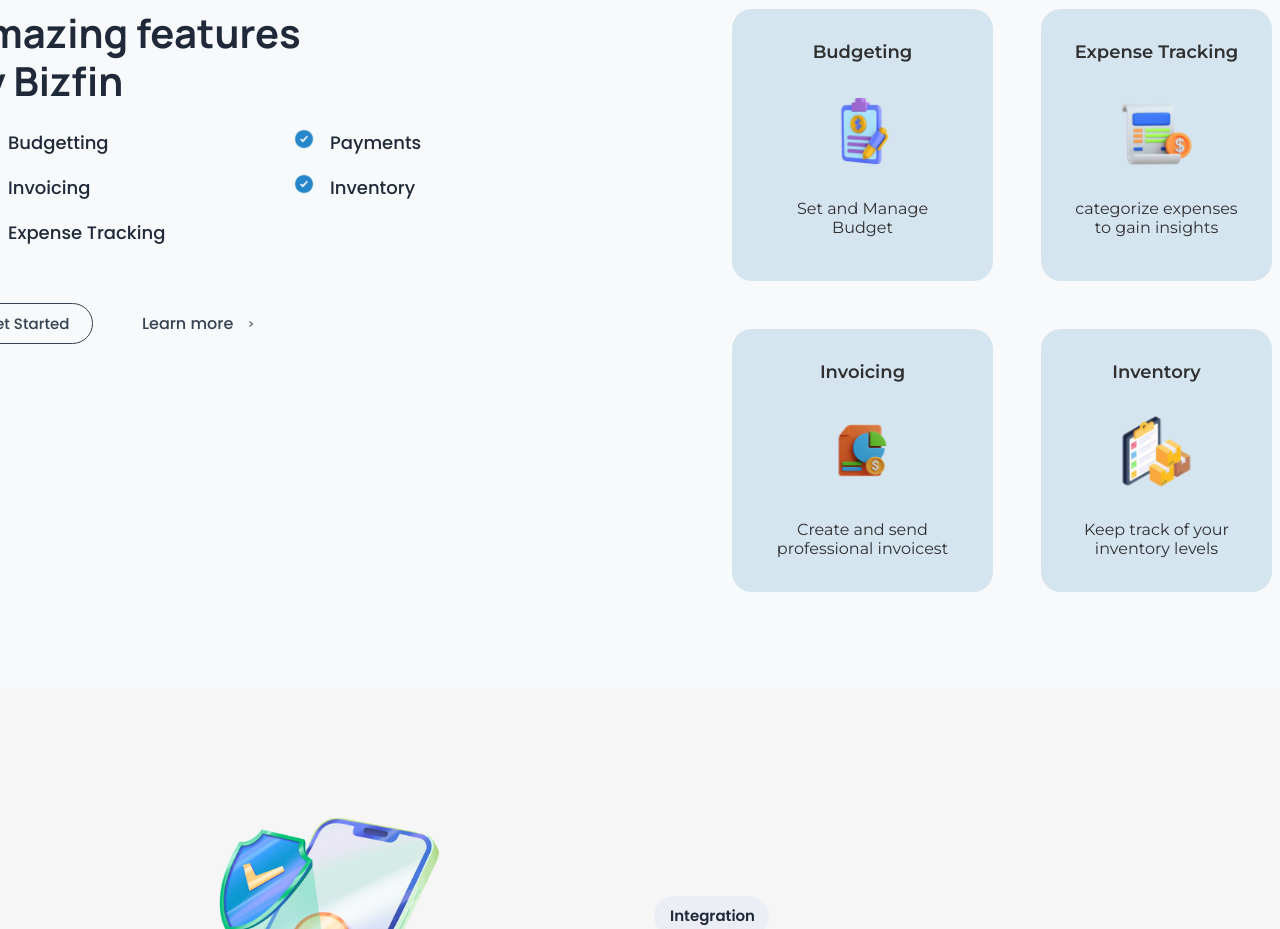
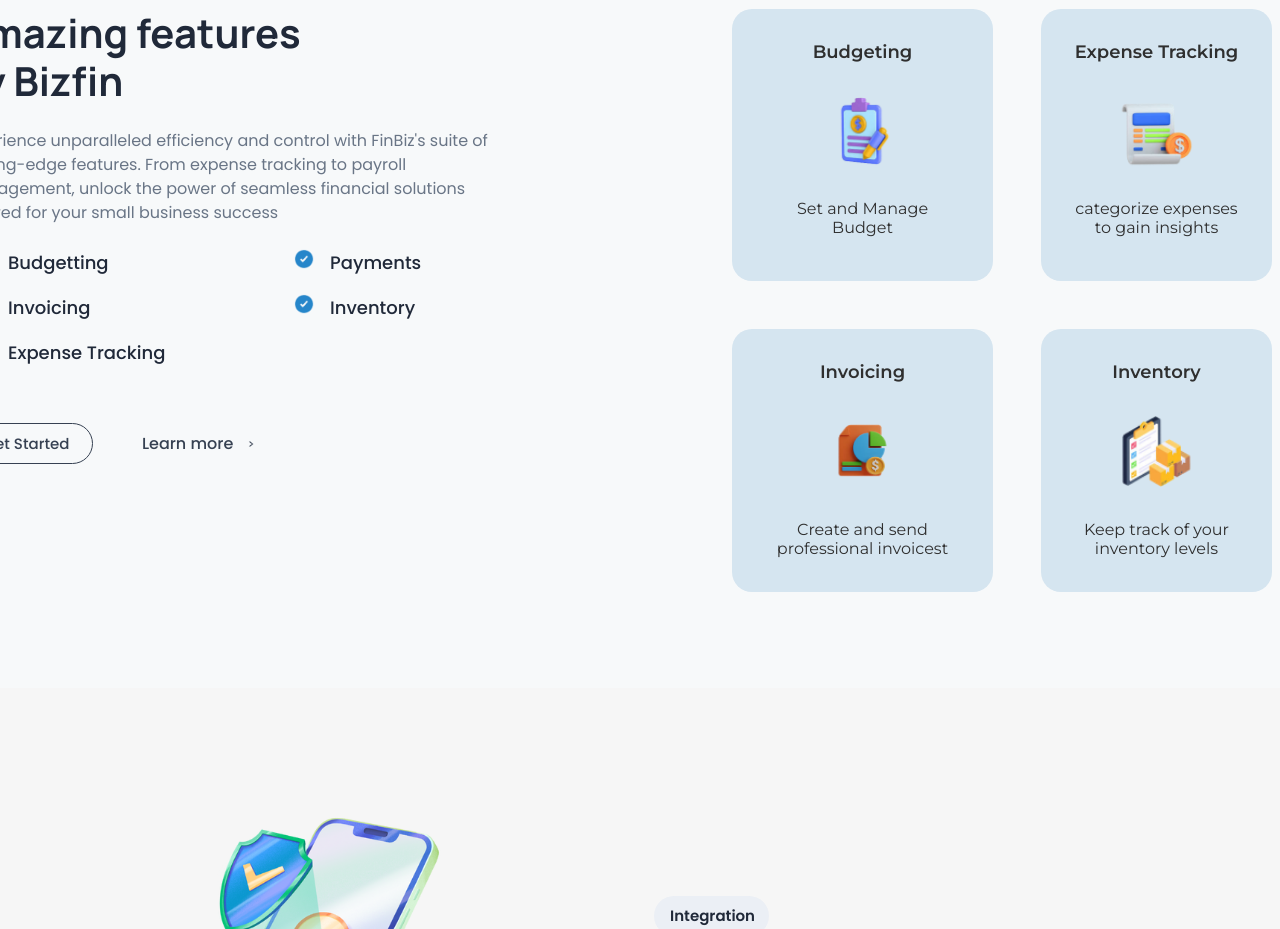
Before and after one commit to BellaAkins/BizFin-mobile-test, a plain HTML site: page index.html in a window 1280 px wide. Shown: the part 1160-2089 px from the top of the page. Drawn offline with Linux system fonts and the light colour scheme.

Commit message:
Update main.css

```diff
--- a/main.css
+++ b/main.css
@@ -174,7 +174,7 @@ body #features .text-container h3 {
   margin-top: 0.4em;
 }
 body #features .text-container p {
-  width: 320px;
+  width: 300px;
   height: 156px;
   font-family: Poppins;
   font-size: 16px;
@@ -182,7 +182,6 @@ body #features .text-container p {
   line-height: 24px;
   text-align: left;
   color: #697586;
-  display: none;
 }
 body #features .text-container .checked-features {
   margin-top: 1.5em;
```
